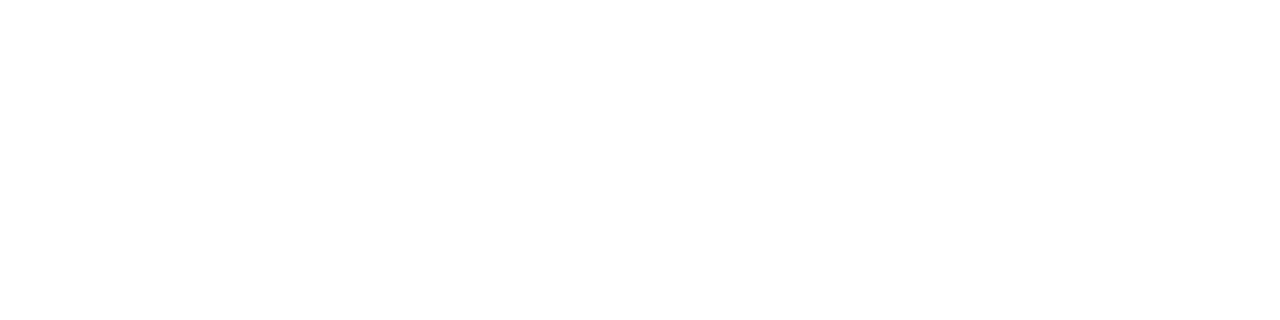
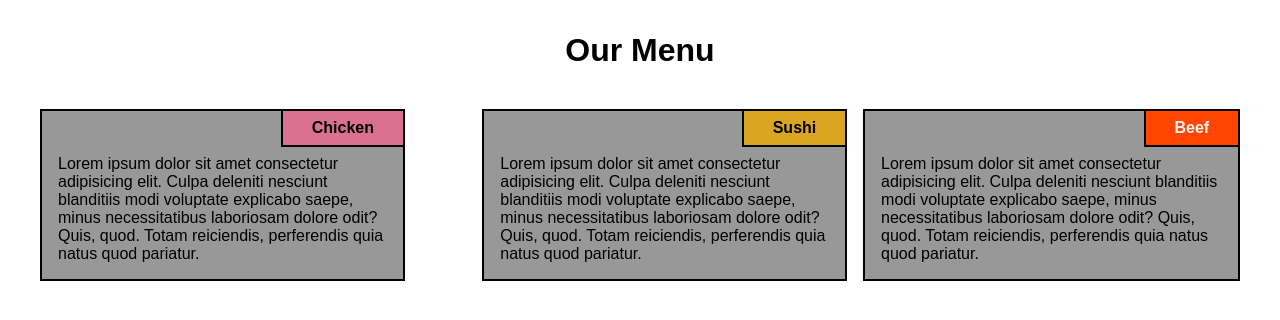
Before and after one commit to sumonaung23/module2-solution, a plain HTML site: page index.html in a window 1280 px wide. Drawn offline with Linux system fonts and the light colour scheme.

Commit message:
completed for structuring the web page on module-2

```diff
--- a/index.html
+++ b/index.html
@@ -8,6 +8,27 @@
     <title>Module-2 Solution</title>
 </head>
 <body>
+    <header class="header">
 
+        <h1 class="header-h1">Our Menu</h1>
+
+        <section id="container">
+            <article class="container-item container-item__1">
+                <h4 class="h4-1">Chicken</h4>
+                <p>Lorem ipsum dolor sit amet consectetur adipisicing elit. Culpa deleniti nesciunt blanditiis modi voluptate explicabo saepe, minus necessitatibus laboriosam dolore odit? Quis, quod. Totam reiciendis, perferendis quia natus quod pariatur.</p>
+            </article>
+
+            <article class="container-item container-item__2">
+                <h4 class="h4-2">Beef</h4>
+                <p>Lorem ipsum dolor sit amet consectetur adipisicing elit. Culpa deleniti nesciunt blanditiis modi voluptate explicabo saepe, minus necessitatibus laboriosam dolore odit? Quis, quod. Totam reiciendis, perferendis quia natus quod pariatur.</p>
+            </article>
+
+            <article class="container-item container-item__3">
+                <h4 class="h4-3">Sushi</h4>
+                <p>Lorem ipsum dolor sit amet consectetur adipisicing elit. Culpa deleniti nesciunt blanditiis modi voluptate explicabo saepe, minus necessitatibus laboriosam dolore odit? Quis, quod. Totam reiciendis, perferendis quia natus quod pariatur.</p>
+            </article>
+        </section>
+
+    </header>
 </body>
 </html>
```
